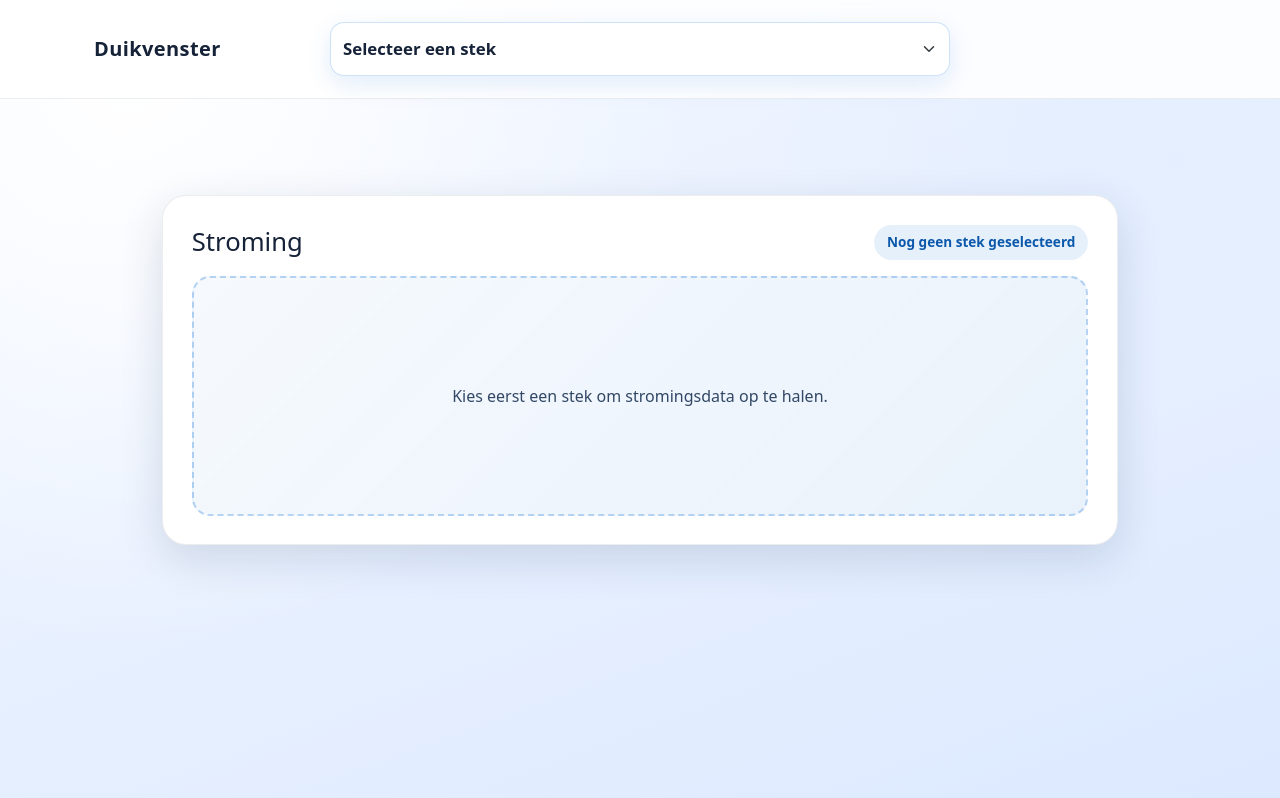
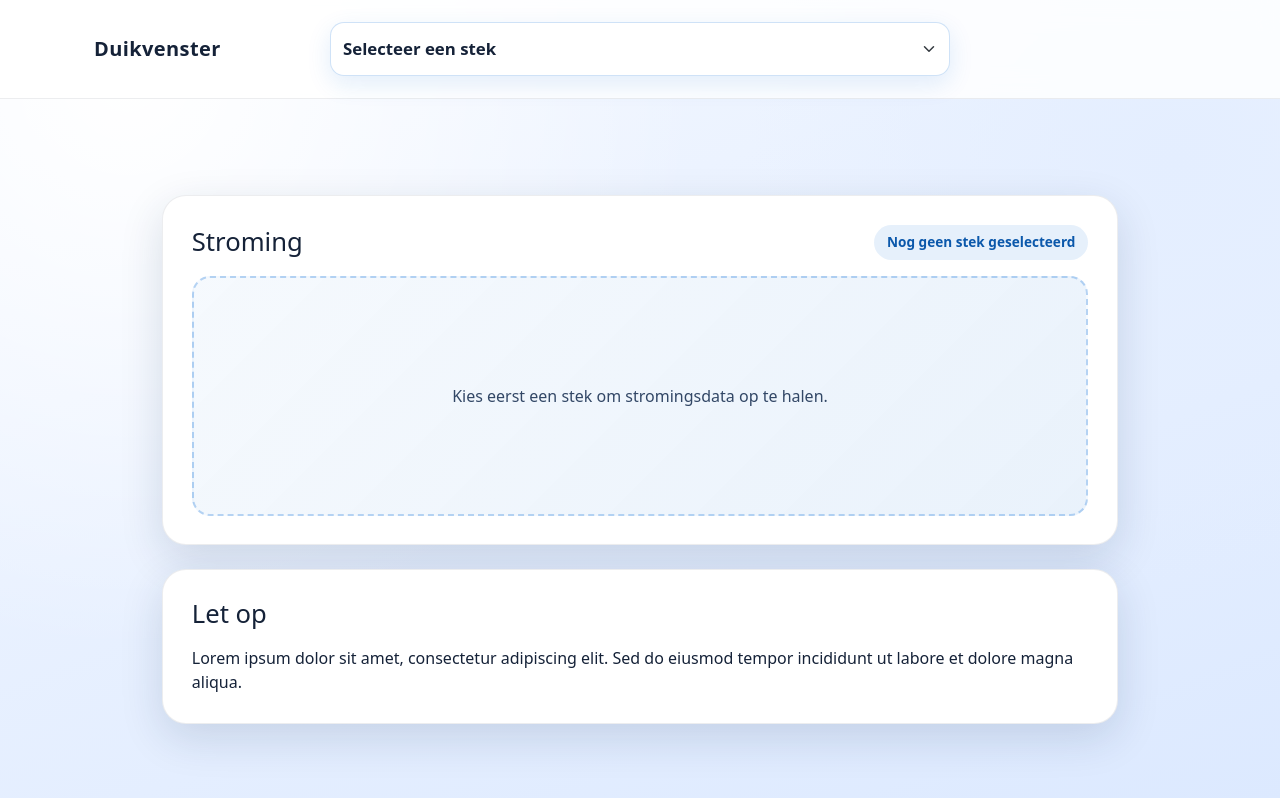
Before and after one commit to danroozemond/duikvenster-react, a React (Vite) app: page / in a window 1280 px wide. Built offline with nearby package versions, Linux system fonts and the light colour scheme.

Commit message:
Added information placeholder on homepage

```diff
--- /dev/null
+++ b/src/components/Infotext.tsx
@@ -0,0 +1,10 @@
+function Infotext() {
+  return (
+    <p className="mb-0">
+      Lorem ipsum dolor sit amet, consectetur adipiscing elit. Sed do eiusmod
+      tempor incididunt ut labore et dolore magna aliqua.
+    </p>
+  )
+}
+
+export default Infotext
--- a/src/pages/HomePage.tsx
+++ b/src/pages/HomePage.tsx
@@ -1,6 +1,7 @@
 import Container from 'react-bootstrap/Container'
 import { useEffect, useState } from 'react'
 import AppNavbar from '../components/AppNavbar'
+import Infotext from '../components/Infotext'
 import StromingLineChart from '../components/StromingLineChart'
 import diveSites from '../data/diveSites.json'
 import { fetchStromingsdata } from '../utils/stromingsdata'
@@ -117,6 +118,10 @@ function HomePage() {
             ) : null}
           </div>
         </section>
+        <section className="chart-card mt-4">
+          <h2 className="chart-card-title mb-3">Let op</h2>
+          <Infotext />
+        </section>
       </Container>
     </div>
   )
```
